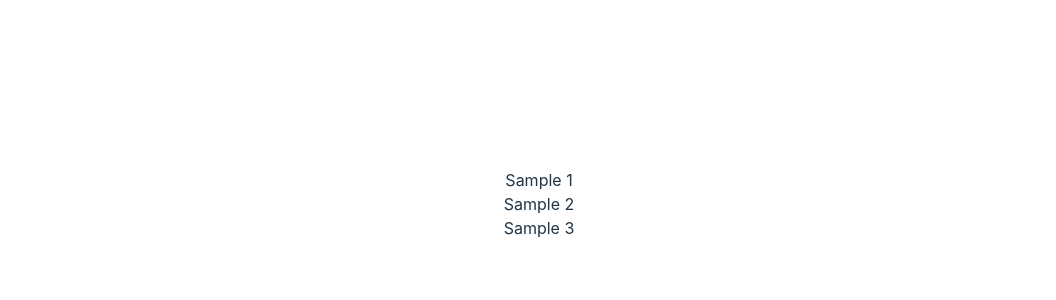
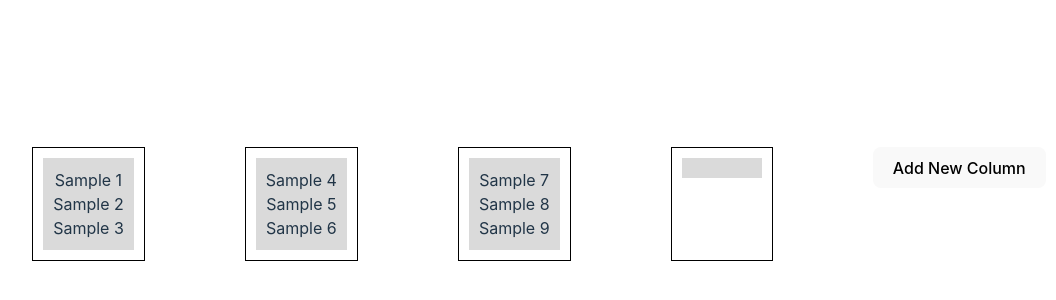
Before and after one commit to bibatjed/kanban, a React (Vite) app: page / in a window 1280 px wide. Shown: the part 196-496 px from the top of the page, without its empty margins (101-1157 px from the left). Built offline with nearby package versions, Linux system fonts and the light colour scheme.

Commit message:
Board poc multiple containers

```diff
--- /dev/null
+++ b/src/components/Board/Container.tsx
@@ -0,0 +1,42 @@
+import React from "react";
+import { useDroppable } from "@dnd-kit/core";
+import {
+  SortableContext,
+  verticalListSortingStrategy,
+} from "@dnd-kit/sortable";
+
+import SortableItem from "./SortableItem";
+
+const containerStyle = {
+  background: "#dadada",
+  padding: 10,
+  margin: 10,
+  flex: 1,
+};
+
+type ContainerProps = {
+  id: string;
+  items: number[];
+};
+
+export default function Container(props: ContainerProps) {
+  const { id, items } = props;
+
+  const { setNodeRef } = useDroppable({
+    id,
+  });
+
+  return (
+    <SortableContext
+      id={id}
+      items={items}
+      strategy={verticalListSortingStrategy}
+    >
+      <div ref={setNodeRef} style={containerStyle}>
+        {items.map((id) => (
+          <SortableItem key={id} id={id} />
+        ))}
+      </div>
+    </SortableContext>
+  );
+}
--- /dev/null
+++ b/src/components/Board/Item.tsx
@@ -0,0 +1,5 @@
+import React, { forwardRef } from "react";
+
+export const Item = forwardRef(({ id, ...props }: { id: string }) => {
+  return <div {...props}>{id}</div>;
+});
--- a/src/components/Board/index.tsx
+++ b/src/components/Board/index.tsx
@@ -1,12 +1,16 @@
 import React, { useState } from "react";
 import {
+  closestCenter,
   DndContext,
-  closestCenter,
+  DragEndEvent,
+  DragOverEvent,
+  DragOverlay,
+  DragStartEvent,
   KeyboardSensor,
   PointerSensor,
+  UniqueIdentifier,
   useSensor,
   useSensors,
-  DragEndEvent,
 } from "@dnd-kit/core";
 import {
   arrayMove,
@@ -16,10 +20,20 @@ import {
 } from "@dnd-kit/sortable";
 
 import SortableItem from "./SortableItem";
-import Draggable from "./Draggable";
+import { Item } from "./Item";
+import Container from "./Container";
+
+type Items = Record<UniqueIdentifier, number[]>;
 
 export default function Board() {
-  const [items, setItems] = useState([1, 2, 3]);
+  const [activeId, setActiveId] = useState<number | null>();
+  const [items, setItems] = useState<Items>({
+    root: [1, 2, 3],
+    container1: [4, 5, 6],
+    container2: [7, 8, 9],
+    container3: [],
+  });
+  const [clonedItems, setClonedItems] = useState<Items | null>(null);
   const sensors = useSensors(
     useSensor(PointerSensor),
     useSensor(KeyboardSensor, {
@@ -28,27 +42,144 @@ export default function Board() {
   );
 
   return (
-    <DndContext collisionDetection={closestCenter} onDragEnd={handleDragEnd}>
-      <SortableContext items={items} strategy={verticalListSortingStrategy}>
-        {items.map((id) => (
-          <SortableItem key={id.toString()} id={id} />
-        ))}
-      </SortableContext>
+    <DndContext
+      sensors={sensors}
+      collisionDetection={closestCenter}
+      onDragStart={handleDragStart}
+      onDragEnd={handleDragEnd}
+      onDragOver={handleDragOver}
+      onDragCancel={onDragCancel}
+    >
+      <div style={{ display: "flex", gap: "100px" }}>
+        {Object.entries(items).map(([key, items]) => {
+          return (
+            <div
+              style={{
+                minHeight: "100px",
+                minWidth: "100px",
+                border: "1px solid black",
+              }}
+            >
+              <Container id={key} items={items} />
+            </div>
+          );
+        })}
+        <div>
+          <button> Add New Column</button>
+        </div>
+      </div>
+      <DragOverlay>
+        {activeId ? <Item id={activeId.toString()} /> : null}
+      </DragOverlay>
     </DndContext>
   );
 
+  function handleDragStart(event: DragStartEvent) {
+    const { active } = event;
+
+    setActiveId(Number(active!.id));
+    setClonedItems(items);
+  }
+
+  function findContainer(id: number) {
+    if (id in items) {
+      return id;
+    }
+
+    return Object.keys(items).find((key) => items[key].includes(id));
+  }
+
   function handleDragEnd(event: DragEndEvent) {
     const { active, over } = event;
-    console.log(event);
-    if (active.id !== over!.id) {
-      console.log(true);
-      setItems((items) => {
-        const oldIndex = items.indexOf(Number(active.id) as number);
-        const newIndex = items.indexOf(Number(over!.id) as number);
+    const { id } = active;
+    const { id: overId }: any = over;
 
-        console.log(oldIndex, newIndex);
-        return arrayMove(items, oldIndex, newIndex);
-      });
+    const activeContainer = findContainer(Number(id));
+    const overContainer = findContainer(overId);
+
+    if (
+      !activeContainer ||
+      !overContainer ||
+      activeContainer !== overContainer
+    ) {
+      return;
     }
+
+    const activeIndex = items[activeContainer].indexOf(Number(active.id));
+    const overIndex = items[overContainer].indexOf(overId);
+
+    if (activeIndex !== overIndex) {
+      setItems((items) => ({
+        ...items,
+        [overContainer]: arrayMove(
+          items[overContainer],
+          activeIndex,
+          overIndex
+        ),
+      }));
+    }
+
+    setActiveId(null);
+  }
+
+  function onDragCancel() {
+    if (clonedItems) {
+      // Reset items to their original state in case items have been
+      // Dragged across containers
+      setItems(clonedItems);
+    }
+    setActiveId(null);
+    setClonedItems(null);
+  }
+
+  function handleDragOver(event: DragOverEvent) {
+    const { active, over } = event;
+    const { id } = active;
+    const { id: overId }: any = over;
+
+    // Find the containers
+    const activeContainer = findContainer(Number(id));
+    const overContainer = findContainer(overId);
+
+    if (
+      !activeContainer ||
+      !overContainer ||
+      activeContainer === overContainer
+    ) {
+      return;
+    }
+
+    setItems((prev) => {
+      const activeItems = prev[activeContainer];
+      const overItems = prev[overContainer];
+
+      // Find the indexes for the items
+      const activeIndex = activeItems.indexOf(Number(id));
+      const overIndex = overItems.indexOf(overId);
+
+      let newIndex;
+      if (overId in prev) {
+        // We're at the root droppable of a container
+        newIndex = overItems.length + 1;
+      } else {
+        const isBelowLastItem = over && overIndex === overItems.length - 1;
+        // draggingRect.offsetTop > over.rect.offsetTop + over.rect.height;
+
+        const modifier = isBelowLastItem ? 1 : 0;
+        newIndex = overIndex >= 0 ? overIndex + modifier : overItems.length + 1;
+      }
+
+      return {
+        ...prev,
+        [activeContainer]: [
+          ...prev[activeContainer].filter((item) => item !== active.id),
+        ],
+        [overContainer]: [
+          ...prev[overContainer].slice(0, newIndex),
+          items[activeContainer][activeIndex],
+          ...prev[overContainer].slice(newIndex, prev[overContainer].length),
+        ],
+      };
+    });
   }
 }
```
